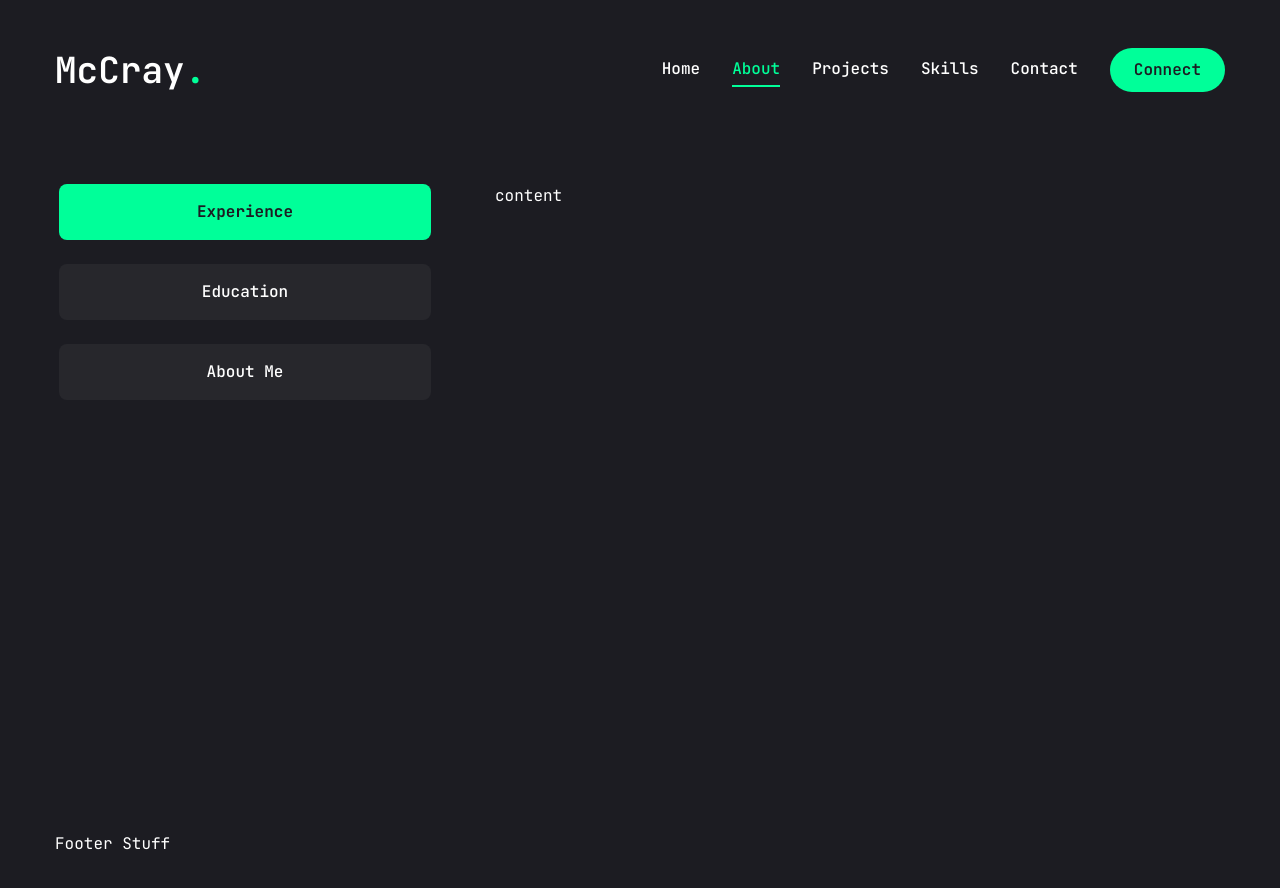
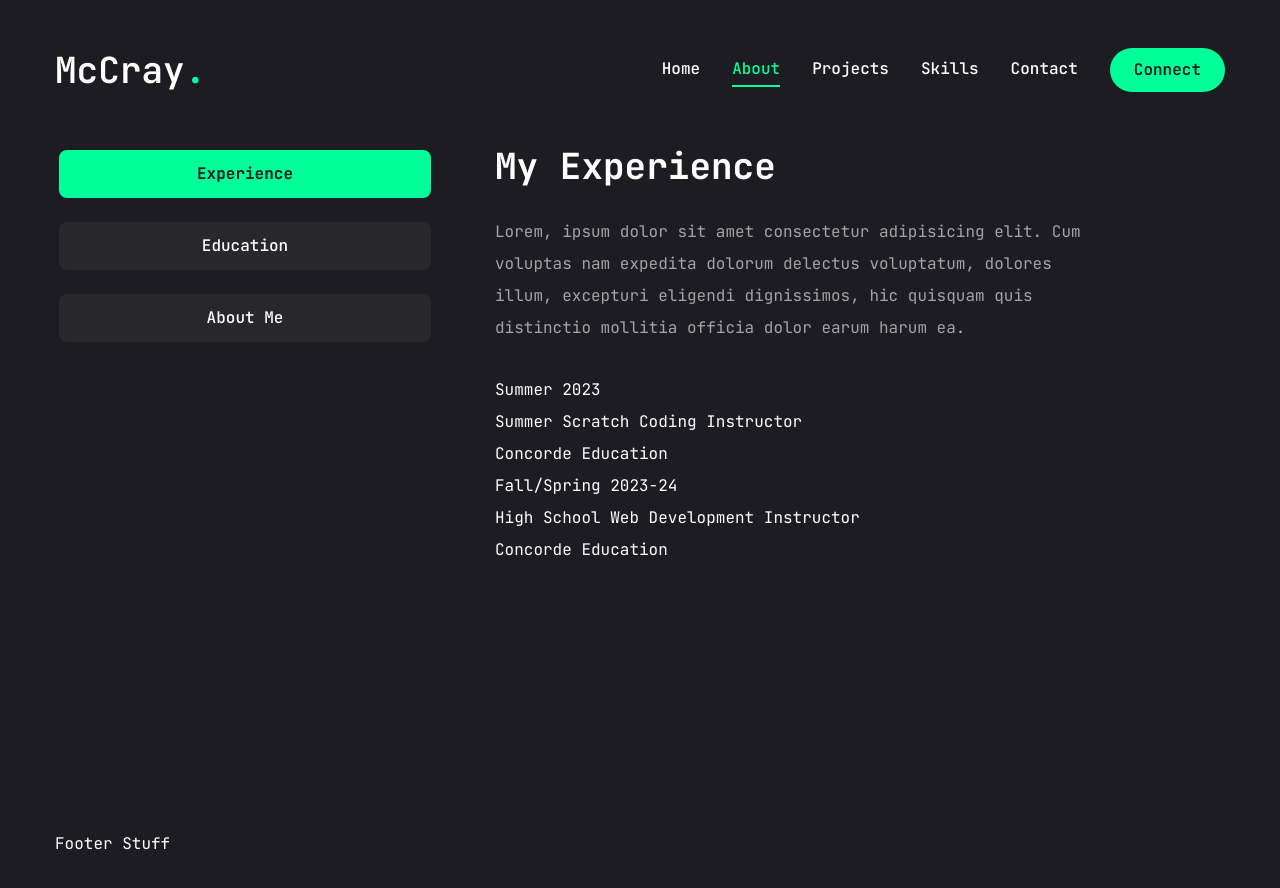
Before and after one commit to mmaustin/mccray-portfolio, a Next.js app in the folder next-portfolio/: page /about in a window 1280 px wide. Shown: the top 888 px of the page. Built offline with nearby package versions, Linux system fonts and the light colour scheme.

Commit message:
Implemented shadcn scrollarea compoent to display experience information

```diff
--- a/next-portfolio/app/about/page.jsx
+++ b/next-portfolio/app/about/page.jsx
@@ -6,6 +6,7 @@
 import { motion } from "framer-motion";
 import { Tooltip, TooltipContent, TooltipProvider, TooltipTrigger } from "@/components/ui/tooltip";
 import { ScrollArea } from "@/components/ui/scroll-area";
+import { TabsContent } from "@radix-ui/react-tabs";
 
 
 const about = {
@@ -96,7 +97,38 @@
             <TabsTrigger value="education">Education</TabsTrigger>
             <TabsTrigger value="about">About Me</TabsTrigger>
           </TabsList>
-          <div className="min-h-[70vh] w-full">content</div>
+          <div className="min-h-[70vh] w-full">
+            <TabsContent value="experience" className="w-full">
+              <div className="flex flex-col gap-[30px] text-center lg:text-left">
+                <h3 className="text-4xl font-bold">{experience.title}</h3>
+                <p className="max-w-[600px] text-white/60 mx-auto lg:mx-0">
+                  {experience.description}
+                </p>
+                <ScrollArea className="h-[400px]">
+                  <ul>
+                    {experience.items.map((item, i) => {
+                      return (
+                        <li key={i}>
+                          <span>{item.duration}</span>
+                          <h3>{item.position}</h3>
+                          <div className="">
+                            <span></span>
+                            <p>{item.company}</p>
+                          </div>
+                        </li>
+                      )
+                    })}
+                  </ul>
+                </ScrollArea>
+              </div>
+            </TabsContent>
+            <TabsContent value="education" className="w-full">
+              education
+            </TabsContent>
+            <TabsContent value="about" className="w-full">
+              about
+            </TabsContent>
+          </div>
         </Tabs>
       </div>
     </motion.div>
--- a/next-portfolio/components/ui/tabs.jsx
+++ b/next-portfolio/components/ui/tabs.jsx
@@ -22,7 +22,7 @@
   <TabsPrimitive.Trigger
     ref={ref}
     className={cn(
-      "inline-flex items-center w-full bg-[#27272c] justify-center whitespace-nowrap text-white rounded-lg p-3 text-balance font-medium ring-offset-white transition-all disabled:pointer-events-none disabled:opacity-50 data-[state=active]:bg-accent data-[state=active]:text-primary data-[state=active]:font-bold data-[state+active]:shadow-sm",
+      "inline-flex items-center w-full bg-[#27272c] justify-center whitespace-nowrap text-white rounded-lg p-3 text-base font-medium ring-offset-white transition-all disabled:pointer-events-none disabled:opacity-50 data-[state=active]:bg-accent data-[state=active]:text-primary data-[state=active]:font-bold data-[state+active]:shadow-sm",
       className
     )}
     {...props} />
@@ -33,7 +33,7 @@
   <TabsPrimitive.Content
     ref={ref}
     className={cn(
-      "mt-2 ring-offset-white focus-visible:outline-none focus-visible:ring-2 focus-visible:ring-slate-950 focus-visible:ring-offset-2 dark:ring-offset-slate-950 dark:focus-visible:ring-slate-300",
+      "min-h-[480px] ring-offset-white focus-visible:outline-none focus-visible:ring-2 focus-visible:ring-slate-950 focus-visible:ring-offset-2 dark:ring-offset-slate-950 dark:focus-visible:ring-slate-300",
       className
     )}
     {...props} />
```
